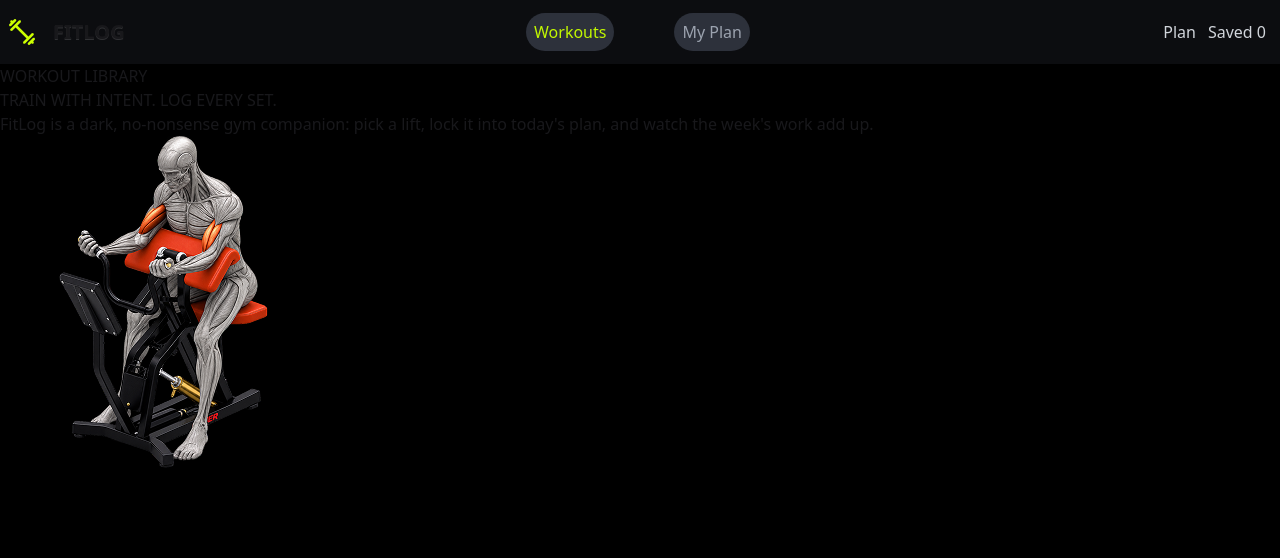
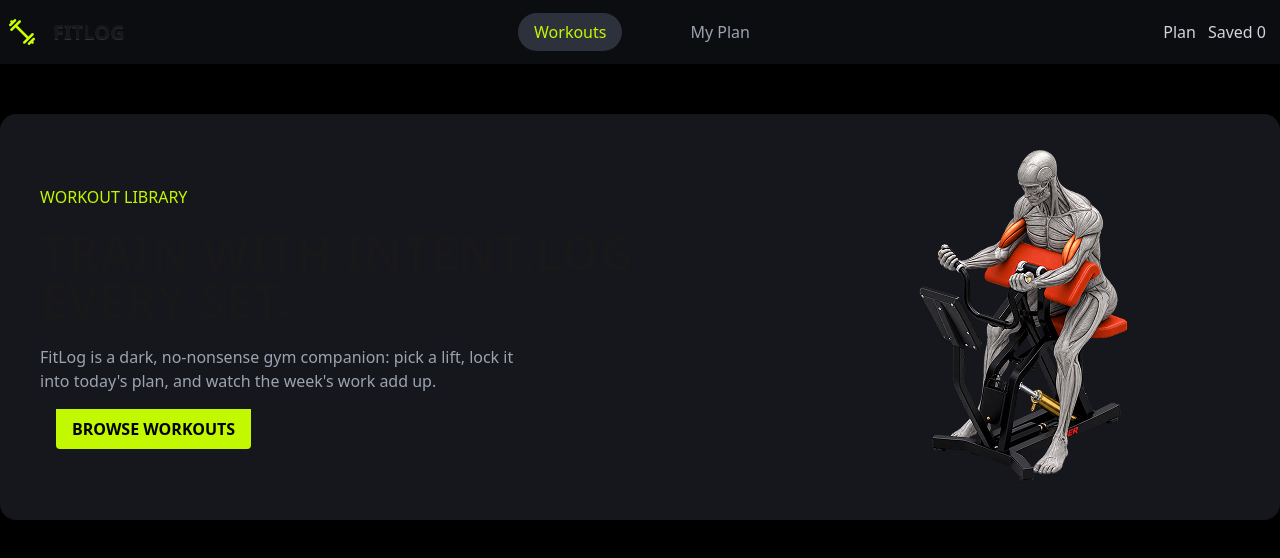
Before and after one commit to Kamrul-web1/Assinmrnt-6, a Next.js app: page / in a window 1280 px wide. Shown: the top 558 px of the page. Built offline with nearby package versions, Linux system fonts and the light colour scheme.

Commit message:
feat: complete banner section

```diff
--- a/src/components/components/shared/Navbar.tsx
+++ b/src/components/components/shared/Navbar.tsx
@@ -23,12 +23,12 @@ const Navbar = () => {
             </div>
             <div className="navbar-center flex gap-4">
                 <ul className="flex gap-4  ">
-                    <li><a className=' w-5 m-3 p-2 rounded-3xl bg-[#2D313B] text-[#C2F800]'>Workouts</a></li>
+                    <li><a className=' w-5 mx-3 py-2 px-4 rounded-3xl bg-[#2D313B] text-[#C2F800]'>Workouts</a></li>
                     <li>
 
 
                     </li>
-                    <li><a className=' w-5 m-4 p-2 rounded-3xl bg-[#2D313B] text-[#9CA3AF]'>My Plan</a></li>
+                    <li><a className=' w-5 m-4 p-2 rounded-3xl  text-[#9CA3AF]'>My Plan</a></li>
                 </ul>
             </div>
             <div className="navbar-end flex gap-1.5">
--- a/src/components/components/shared/homepage/Banner.tsx
+++ b/src/components/components/shared/homepage/Banner.tsx
@@ -1,22 +1,51 @@
 import Image from 'next/image';
+
 import Bannarimg from '@/assets/banner.png'
+
 import React from 'react';
 
 const BannerPage = () => {
+
     return (
-        <div>
-            <div>
-                <p>WORKOUT LIBRARY</p>
-                <h1>TRAIN WITH INTENT. LOG
-                    EVERY SET.</h1>
-                <p>FitLog is a dark, no-nonsense gym companion: pick a lift, lock it
-                    into today's plan, and watch the week's work add up.</p>
+
+        <section className='container mx-auto my-[50px] py-9 bg-[#15171D] rounded-2xl'>
+
+            <div className='grid grid-cols-[60%_40%] items-center gap-3'>
+
+                <div className='pl-10'>
+
+                    <p className='text-[#C2F800] pt-4'>
+                        WORKOUT LIBRARY
+                    </p>
+
+                    <h1 className='text-5xl font-bold py-5'>
+                        TRAIN WITH INTENT.LOG <br />
+                        EVERY SET.
+                    </h1>
+
+                    <p className='text-[#9CA3AF]'>
+                        FitLog is a dark, no-nonsense gym companion: pick a lift, lock it <br />
+                        into today's plan, and watch the week's work add up.
+                    </p>
+
+                    <button className='text-[#000000] bg-[#C2F800] mx-4 m-4 px-4 py-2 font-bold rounded-b-sm'>
+                        BROWSE WORKOUTS
+                    </button>
+
+                </div>
+
+                <div className='ml-[80px]'>
+
+                    <Image
+                        src={Bannarimg}
+                        alt='Banarimg'
+                    />
+
+                </div>
 
             </div>
-            <div>
-                <Image src={Bannarimg} alt='Banarimg' />
-            </div>
-        </div>
+
+        </section>
     );
 };
 
```
